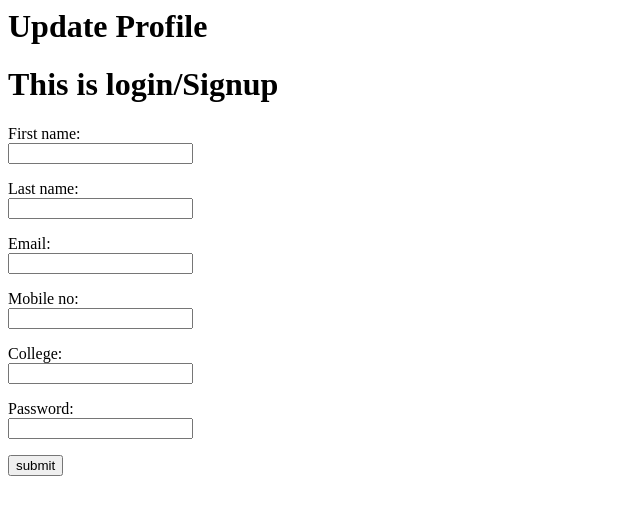
After one commit to devrajshetake/club_connect, a Django app: template users/templates/users/update_profile.html in a window 1280 px wide. The commit adds this page. Shown: the top 515 px of the page, without its empty margins (0-640 px from the left). Run offline with Django 3.2, Linux system fonts and the light colour scheme; the template is opened without the code that fills it, so the values that code supplies are empty.

Commit message:
Profile page and edit fuctionality

```diff
--- a/users/templates/users/home.html
+++ b/users/templates/users/home.html
@@ -3,7 +3,7 @@
 <a href="{% url 'login' %}">login</a>
 <a href="{% url 'register' %}">Signup</a>
 <a href="{% url 'logout' %}">logout</a>
-<!-- <a href="{% url 'profile' %}">profile</a> -->
+<a href="{% url 'profile' %}">profile</a>
 
 {% if user.is_authenticated %}
     <h3>welcome {{user.username}}</h3>
--- /dev/null
+++ b/users/templates/users/update_profile.html
@@ -0,0 +1,30 @@
+<h1>Update Profile</h1>
+<h1> This is login/Signup </h1>
+<form action="{% url 'update_profile' %}" method="POST">
+    {% csrf_token %}
+    <p>
+        <label for="fname">First name:</label><br>
+        <input type="text" id="fname" name="fname"><br>
+    </p>
+    <p>
+        <label for="lname">Last name:</label><br>
+        <input type="text" id="lname" name="lname">
+    </p>
+    <p>
+        <label for="">Email:</label><br>
+        <input type="email" id="lname" name="email">
+    </p>
+    <p>
+        <label for="">Mobile no:</label><br>
+        <input type="text" id="lname" name="mobile">
+    </p>
+    <p>
+        <label for="">College:</label><br>
+        <input type="text" name="college"><br>
+    </p>
+    <p>
+        <label for="">Password:</label><br>
+        <input type="password" name="password" id="">
+    </p>
+    <button type="submit">submit</button>
+</form>
--- a/users/urls.py
+++ b/users/urls.py
@@ -9,5 +9,6 @@ urlpatterns = [
     path('logout/',views.logout,name='logout'),
     path('signup/',views.signup,name='register'),
     path('login-signup/',views.LS,name='LS'),
-    # path('profile/',views.profile,name='profile')
+    path('profile/',views.profile,name='profile'),
+    path('update_profile/',views.updateProfile,name='update_profile')
 ]
```
Also changed, not shown: users/templates/users/profile.html (added, +11 -0 lines), users/views.py (+33 -2 lines), db.sqlite3.
